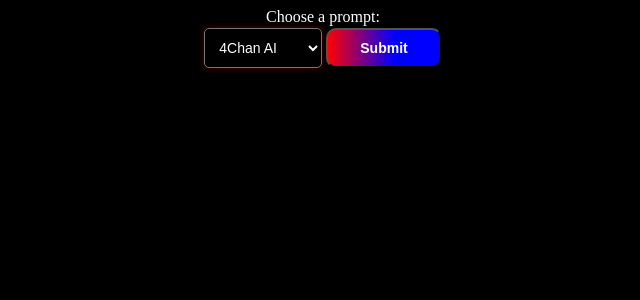
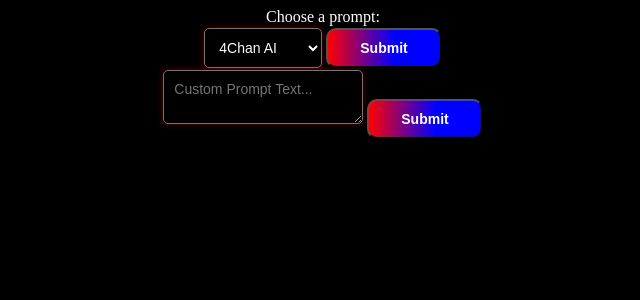
Before and after one commit to sicksubroutine/SparkGPT, a Flask app: page / in a window 1280 px wide. Shown: the top 300 px of the page, without its empty margins (317-957 px from the left). Run offline with Flask 2, Linux system fonts and the light colour scheme.

Commit message:
Custom Prompt Ability

```diff
--- a/main.py
+++ b/main.py
@@ -4,6 +4,7 @@ from tools import random_token, get_IP_Address
 from replit import db
 
 ## TODO: Add more prompts.
+## TODO: Add better account system.
 
 TOKEN_LIMIT = 3000
 
@@ -65,10 +66,16 @@ def index():
 def login():
   ip_address = get_IP_Address(request)
   if request.method == 'POST':
-    prompt = request.form.get('prompt')
-    chosen_prompt, title = prompt_choose(prompt)
-    session["title"] = title
-    session["prompt"] = prompt
+    if 'prompt' in request.form:
+      prompt = request.form.get('prompt')
+      chosen_prompt, title = prompt_choose(prompt)
+      session["title"] = title
+      session["prompt"] = prompt
+    elif 'custom_prompt' in request.form:
+      chosen_prompt = request.form.get('custom_prompt')
+      title = "Custom Prompt"
+      session["title"] = title
+      session["prompt"] = chosen_prompt
   if len(request.form) == 0:
     return redirect("/")
   else:
@@ -118,15 +125,11 @@ def respond():
   messages = []
   for observed_dict in msg.value:
     messages.append(observed_dict.value)
-  ## Add a way to strip out older messages to fit within token limit.
   if request.method == 'POST':
     message = request.form.get("message")
     messages.append({"role": "user", "content": message})
   response, token_usage = res(messages)
-  print(f"Total Token Usage after adding current message/response: {token_usage}")
-
   if token_usage > TOKEN_LIMIT:
-
     oldest_assistant_message = next((msg for msg in messages if msg["role"] == "assistant"), None)
     print(f"Token limit reached. Removing oldest assistant message: {oldest_assistant_message}")
     if oldest_assistant_message:
--- a/templates/index.html
+++ b/templates/index.html
@@ -78,8 +78,14 @@ window.history.replaceState({ path: newUrl }, '', newUrl);
             <option value="TherapistPrompt">Therapist AI</option>
           </select>
           <button type="submit" id="submit-btn" class="submit-btn">Submit</button>
+      </form>
         </div>
-
+        <div>
+          <form action="/login" method="post">
+          <textarea type="text" name="custom_prompt" id="text" class="prompt" placeholder="Custom Prompt Text..."></textarea>
+          <button type="submit" class="submit-btn">Submit</button>
+          </form>
+        </div>
       </form>
     </div>
   </center>
```
